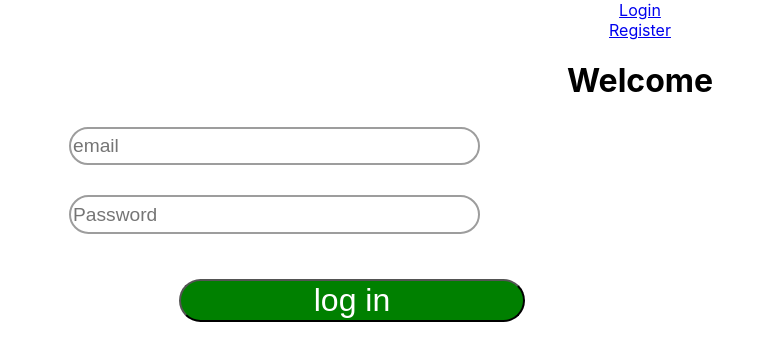
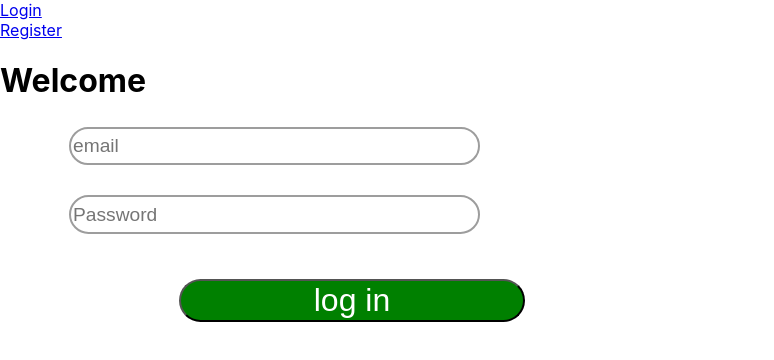
Before and after one commit to VR-Funding/Front-End, a React (Create React App) app: page /login in a window 1280 px wide. Shown: the top 360 px of the page, without its empty margins (0-774 px from the left). Built offline with nearby package versions, Linux system fonts and the light colour scheme.

Commit message:
before pull

```diff
--- a/package.json
+++ b/package.json
@@ -9,7 +9,7 @@
     "axios": "^0.19.2",
     "react": "^16.13.0",
     "react-dom": "^16.13.0",
-    "react-hook-form": "^4.10.0",
+    "react-hook-form": "^4.10.1",
     "react-range": "^1.5.3",
     "react-redux": "^7.2.0",
     "react-router-dom": "^5.1.2",
@@ -17,6 +17,7 @@
     "redux": "^4.0.5",
     "redux-logger": "^3.0.6",
     "redux-thunk": "^2.3.0",
+    "styled-components": "^5.0.1",
     "yup": "^0.28.1"
   },
   "scripts": {
--- a/src/App.css
+++ b/src/App.css
@@ -1,6 +1,6 @@
-.App {
+/* .App {
   text-align: center;
-}
+} */
 .App-logo {
   height: 40vmin;
   pointer-events: none;
```
Also changed, not shown: 1 other file (tests, documents, lock files or other folders).
